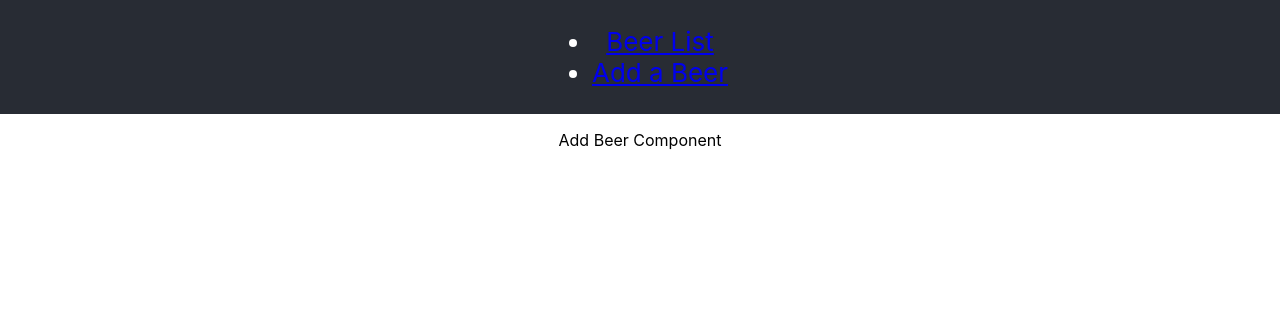
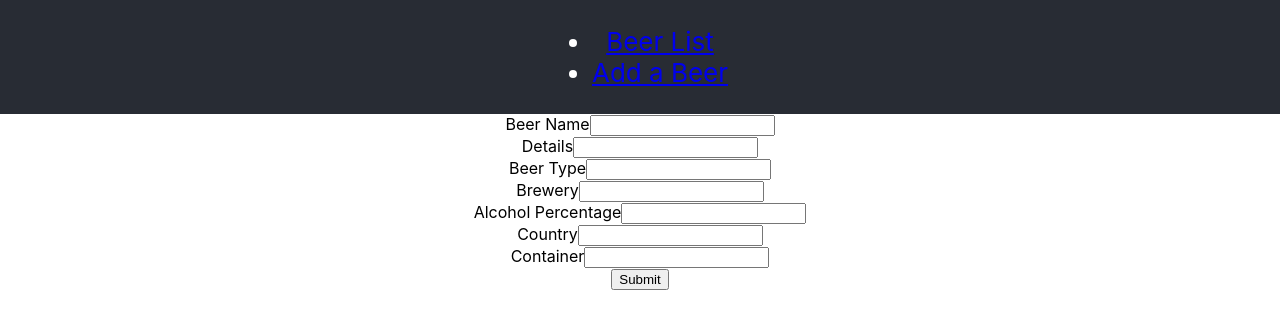
Before and after one commit to SeanLewisIRE/hops, a React (Create React App) app in the folder frontend/: page /addBeer in a window 1280 px wide. Shown: the top 328 px of the page. Built offline with nearby package versions, Linux system fonts and the light colour scheme.

Commit message:
Completed Add Beer component

```diff
--- a/frontend/src/components/AddBeer/AddBeer.js
+++ b/frontend/src/components/AddBeer/AddBeer.js
@@ -1,11 +1,231 @@
-import React from 'react';
+import React, {Component} from 'react';
+import hopsDataService from '../../services/hops.service';
 
-function AddBeer() {
-    return(
-        <div>
-            <p>Add Beer Component</p>
-        </div>
-    )
+class AddBeer extends Component {
+    constructor(props) {
+        super(props);
+        this.onChangeName = this.onChangeName.bind(this);
+        this.onChangeDetails = this.onChangeDetails.bind(this);
+        this.onChangeBeerType = this.onChangeBeerType.bind(this);
+        this.onChangeBrewery = this.onChangeBrewery.bind(this);
+        this.onChangeAlcPer = this.onChangeAlcPer.bind(this);
+        this.onChangeCountry = this.onChangeCountry.bind(this);
+        this.onChangeContainer = this.onChangeContainer.bind(this);
+
+        this.state = {
+            id: null,
+            name: "",
+            details: "",
+            beerType: "",
+            brewery: "",
+            alcPer: "",
+            country: "",
+            container: "",
+
+            submitted: false
+        };
+    }
+
+    onChangeName(e) {
+        this.setState({
+            name: e.target.value
+        });
+    }
+
+    onChangeDetails(e) {
+        this.setState({
+            details: e.target.value
+        });
+    }
+
+    onChangeBeerType(e) {
+        this.setState({
+            beerType: e.target.value
+        });
+    }
+
+    onChangeBrewery(e) {
+        this.setState({
+            brewery: e.target.value
+        });
+    }
+
+    onChangeAlcPer(e) {
+        this.setState({
+            alcPer: e.target.value
+        });
+    }
+
+    onChangeCountry(e) {
+        this.setState({
+            country: e.target.value
+        });
+    }
+
+    onChangeContainer(e) {
+        this.setState({
+            container: e.target.value
+        });
+    }
+
+    saveBeer() {
+        let data = {
+            name: this.state.name,
+            details: this.state.details,
+            beerType: this.state.beerType,
+            brewery: this.state.brewery,
+            alcPer: this.state.alcPer,
+            country: this.state.country,
+            container: this.state.container
+        };
+
+        hopsDataService.create(data)
+            .then(response => {
+                this.setState({
+                    id: response.data.id,
+                    name: response.data.name,
+                    details: response.data.details,
+                    beerType: response.data.beerType,
+                    brewery: response.data.brewery,
+                    alcPer: response.data.alcPer,
+                    country: response.data.country,
+                    container: response.data.container,
+
+                    submitted: true
+                });
+                console.log(response.data)
+            })
+            .catch(e => {
+                console.log(e)
+            });
+    }
+
+    newBeer() {
+        this.setState({
+            id: null,
+            name: "",
+            details: "",
+            beerType: "",
+            brewery: "",
+            alcPer: "",
+            country: "",
+            container: "",
+
+            submitted: false
+        });
+    }
+
+    render() {
+        return (
+            <div className="submit-form">
+                {this.state.submitted ? (
+                    <div>
+                        <h4>Beer submitted successfully!</h4>
+                        <button className="btn btn-success" onClick={this.newBeer}>
+                            Add
+            </button>
+                    </div>
+                ) : (
+                        <div>
+                            <div className="form-group">
+                                <label htmlFor="name">Beer Name</label>
+                                <input
+                                    type="text"
+                                    className="form-control"
+                                    id="name"
+                                    required
+                                    value={this.state.name}
+                                    onChange={this.onChangeName}
+                                    name="name"
+                                />
+                            </div>
+
+                            <div className="form-group">
+                                <label htmlFor="description">Details</label>
+                                <input
+                                    type="text"
+                                    className="form-control"
+                                    id="details"
+                                    required
+                                    value={this.state.details}
+                                    onChange={this.onChangeDetails}
+                                    name="details"
+                                />
+                            </div>
+
+                            <div className="form-group">
+                                <label htmlFor="description">Beer Type</label>
+                                <input
+                                    type="text"
+                                    className="form-control"
+                                    id="beerType"
+                                    required
+                                    value={this.state.beerType}
+                                    onChange={this.onChangeBeerType}
+                                    name="beerType"
+                                />
+                            </div>
+
+                            <div className="form-group">
+                                <label htmlFor="description">Brewery</label>
+                                <input
+                                    type="text"
+                                    className="form-control"
+                                    id="brewery"
+                                    required
+                                    value={this.state.brewery}
+                                    onChange={this.onChangeBrewery}
+                                    name="brewery"
+                                />
+                            </div>
+
+                            <div className="form-group">
+                                <label htmlFor="description">Alcohol Percentage</label>
+                                <input
+                                    type="text"
+                                    className="form-control"
+                                    id="alcPer"
+                                    required
+                                    value={this.state.alcPer}
+                                    onChange={this.onChangeAlcPer}
+                                    name="alcPer"
+                                />
+                            </div>
+
+                            <div className="form-group">
+                                <label htmlFor="description">Country</label>
+                                <input
+                                    type="text"
+                                    className="form-control"
+                                    id="country"
+                                    required
+                                    value={this.state.country}
+                                    onChange={this.onChangeCountry}
+                                    name="country"
+                                />
+                            </div>
+
+                            <div className="form-group">
+                                <label htmlFor="description">Container</label>
+                                <input
+                                    type="text"
+                                    className="form-control"
+                                    id="container"
+                                    required
+                                    value={this.state.container}
+                                    onChange={this.onChangeContainer}
+                                    name="container"
+                                />
+                            </div>
+
+                            <button onClick={this.saveTutorial} className="btn btn-success">
+                                Submit
+            </button>
+                        </div>
+                    )}
+            </div>
+        );
+    }
 }
 
 export default AddBeer;
```
Also changed, not shown: 1 other file (tests, documents, lock files or other folders).
